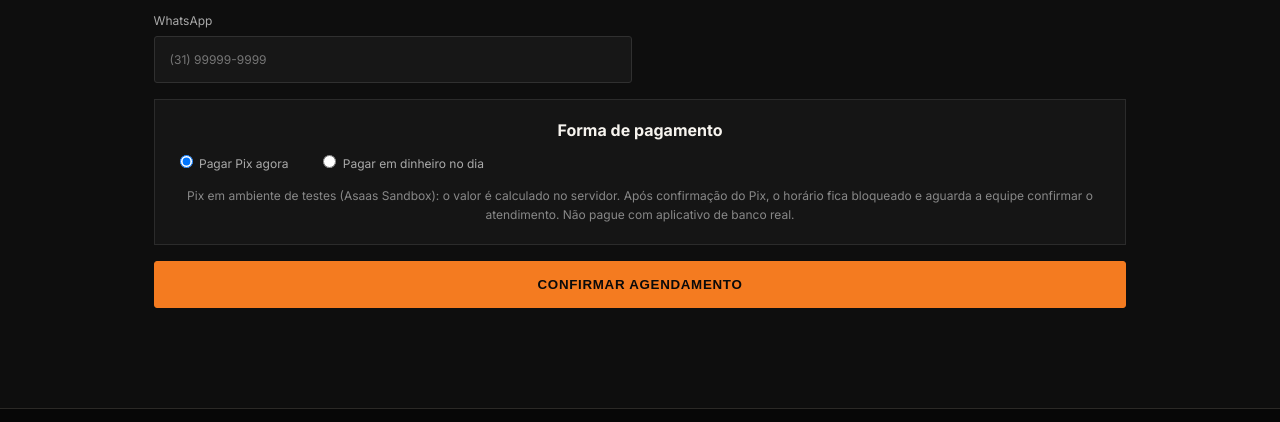
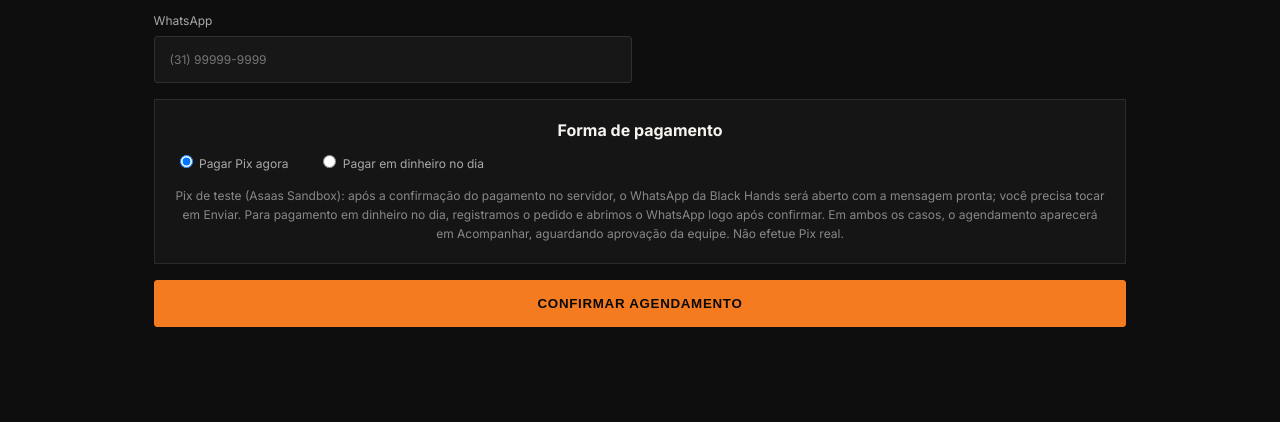
Before and after one commit to lhdias777-boop/barbeariablackhands, a website: page agendar.html in a window 1280 px wide. Shown: the part 843-1265 px from the top of the page. Drawn offline with nearby package versions, Linux system fonts and the light colour scheme; a web font is replaced by a local one.

Commit message:
Finaliza confirmação de agendamento, WhatsApp e acompanhamento por Pix ou pagamento no dia

```diff
--- a/agendar.html
+++ b/agendar.html
@@ -70,7 +70,7 @@
 <label><input checked="" name="payment" type="radio" value="online"/> Pagar Pix agora</label>
 <label><input name="payment" type="radio" value="shop"/> Pagar em dinheiro no dia</label>
 </div>
-<p class="payment-help">Pix em ambiente de testes (Asaas Sandbox): o valor é calculado no servidor. Após confirmação do Pix, o horário fica bloqueado e aguarda a equipe confirmar o atendimento. Não pague com aplicativo de banco real.</p>
+<p class="payment-help">Pix de teste (Asaas Sandbox): após a confirmação do pagamento no servidor, o WhatsApp da Black Hands será aberto com a mensagem pronta; você precisa tocar em Enviar. Para pagamento em dinheiro no dia, registramos o pedido e abrimos o WhatsApp logo após confirmar. Em ambos os casos, o agendamento aparecerá em Acompanhar, aguardando aprovação da equipe. Não efetue Pix real.</p>
 </div>
 <button class="btn full" type="submit">CONFIRMAR AGENDAMENTO</button>
 </form>
```
